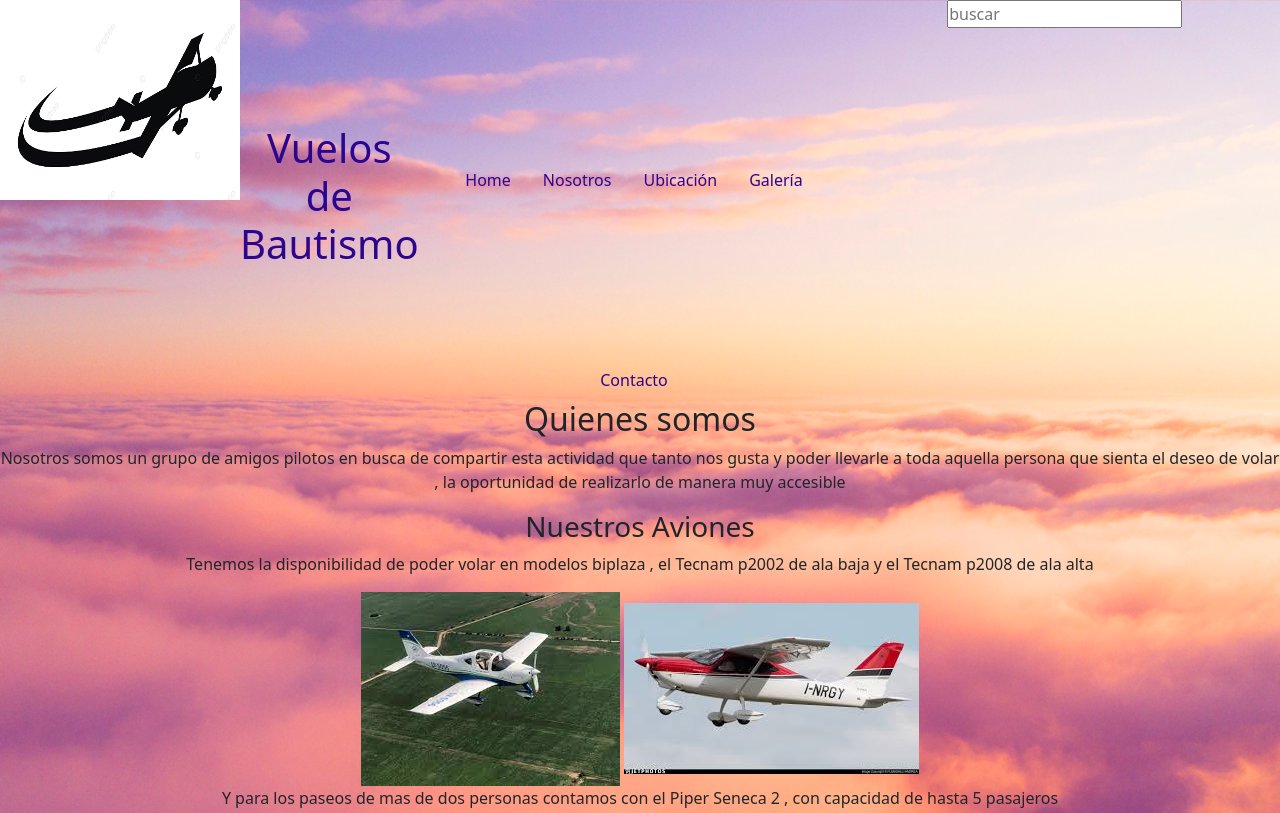
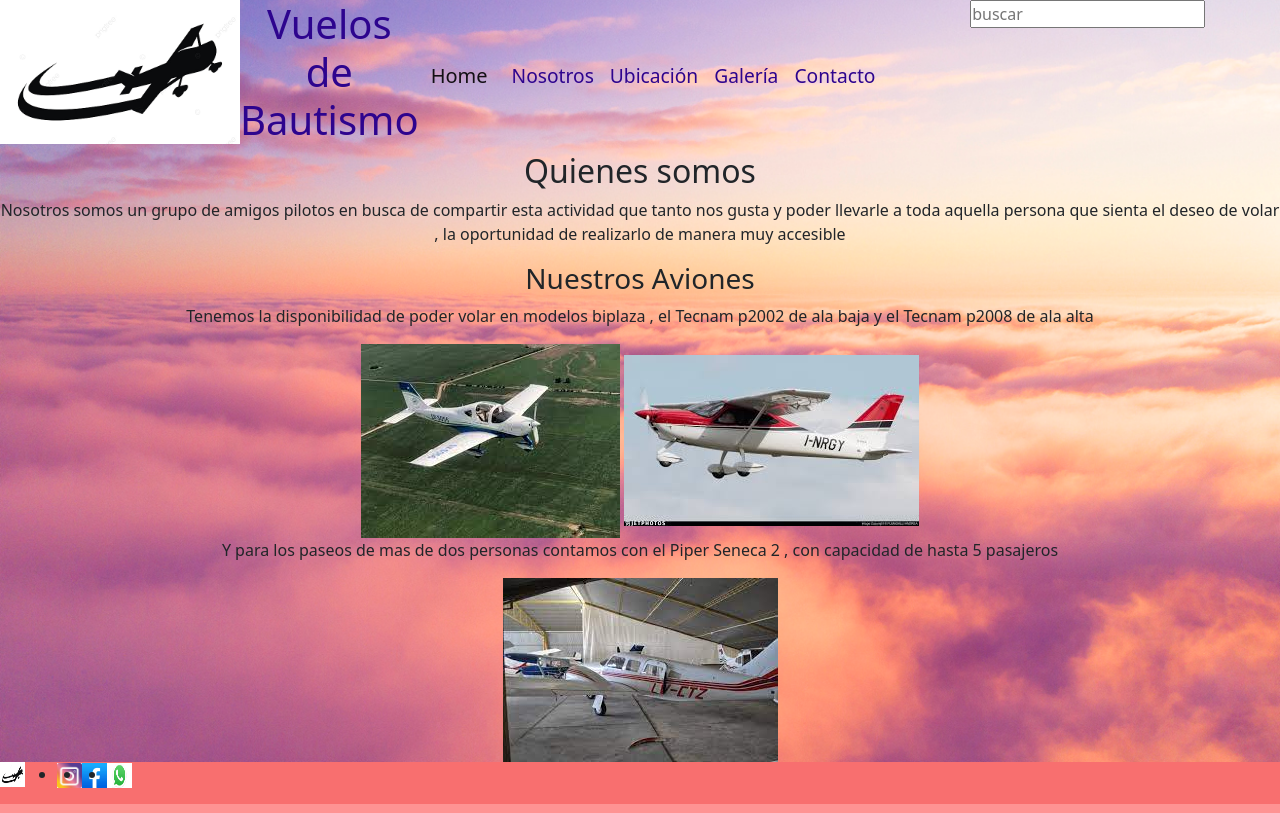
Before and after one commit to RodrigoCamps92/vuelosdebautismo, a plain HTML site: page paginas/nosotros.html in a window 1280 px wide. Shown: the top 813 px of the page. Drawn offline with nearby package versions, Linux system fonts and the light colour scheme.

Commit message:
agregue nav de boot en todo

```diff
--- a/paginas/nosotros.html
+++ b/paginas/nosotros.html
@@ -15,7 +15,31 @@
         <form class="header__form">
             <input type="search"placeholder="buscar" class="header__buscar">
         </form>
-        <ul class="nav justify-content-center">
+        <nav class="navbar navbar-expand-lg  ">
+            <div class="container-fluid">
+              <a class="navbar-brand" href="../index.html">Home</a>
+              <button class="navbar-toggler" type="button" data-bs-toggle="collapse" data-bs-target="#navbarNavDropdown" aria-controls="navbarNavDropdown" aria-expanded="false" aria-label="Toggle navigation">
+                <span class="navbar-toggler-icon"></span>
+              </button>
+              <div class="collapse navbar-collapse" id="navbarNavDropdown">
+                <ul class="navbar-nav">
+                  <li class="nav-item">
+                    <a class="nav-link " aria-current="page" href="nosotros.html">Nosotros</a>
+                  </li>
+                  <li class="nav-item">
+                    <a class="nav-link" href="ubicacion.html">Ubicación</a>
+                  </li>
+                  <li class="nav-item">
+                    <a class="nav-link" href="galeria.html">Galería</a>
+                  </li>
+                  <li class="nav-item" >
+                    <a class="nav-link" href="contacto.html">Contacto</a>
+                  </li>
+                </ul>
+              </div>
+            </div>
+          </nav>
+       <!--  <ul class="nav justify-content-center">
             <li class="nav-item">
               <a class="nav-link " aria-current="page" href="../index.html">Home</a>
             </li>
@@ -31,7 +55,7 @@
             <li class="nav-item">
                 <a class="nav-link" href="contacto.html">Contacto</a>
               </li>
-          </ul>
+          </ul> -->
 
 
     </header>
@@ -40,8 +64,8 @@
         <p>Nosotros somos un grupo de amigos pilotos en busca de compartir esta actividad que tanto nos gusta y poder llevarle a toda aquella persona que sienta el deseo de volar , la oportunidad de realizarlo de manera muy accesible </p>
         <h3>Nuestros Aviones</h3>
         <p>Tenemos la disponibilidad de poder volar en modelos biplaza , el Tecnam p2002 de ala baja y el Tecnam p2008 de ala alta</p>
-        <img src="../imagenes/p2002vuelo.jpg" alt="avion tecnam p2002">
-        <img src="../imagenes/p2008exterior.jpg" alt="avion tecnam p2008">
+        <img src="../imagenes/p2002vuelo.jpg" alt="avion tecnam p2002" >
+        <img src="../imagenes/p2008exterior.jpg" alt="avion tecnam p2008" >
         <p>Y para los paseos de mas de dos personas contamos con el Piper Seneca 2 , con capacidad de hasta 5 pasajeros </p>
         <img src="../imagenes/pipersenaca.jpg" alt="avion piper seneca">
 
--- a/style.css
+++ b/style.css
@@ -3,7 +3,7 @@
     padding: 0;
 }
 body{
-    background-color: rgb(132, 132, 225);
+    background-color: #fe9393;
     background-image: url(./imagenes/nubesfondo.jpg);
     background-size:cover;
     background-position: center;
@@ -13,7 +13,6 @@
 header {
     display: flex;
     width: 100%;
-    height: 50vh;
     }
 
 
@@ -90,9 +89,7 @@
     margin: 0 auto;
     height: 50%;
 }
-body{
-    background-color: #fe9393;
-}
+
 .main__titulo{
     color: rgb(45, 4, 142);
     text-align: center;
@@ -136,6 +133,7 @@
     align-items: center;
     padding: 20px;
     margin-left: 10em;
+    heig
 
 }
 footer{
@@ -143,6 +141,8 @@
     width: 100%;
     display: flex;
     flex-direction: row;
+    position:sticky;
+
     }
 footer div{
     display: flex;
@@ -161,3 +161,9 @@
     width: 25px;
     height: 25px;
        }
+.navbar{
+    background-color: none;
+    color: blue;
+    font-size: larger;
+
+}
```
Also changed, not shown: index.html (+27 -3 lines), paginas/contacto.html (+13 -6 lines), paginas/galeria.html (+13 -6 lines), paginas/ubicacion.html (+13 -6 lines).
